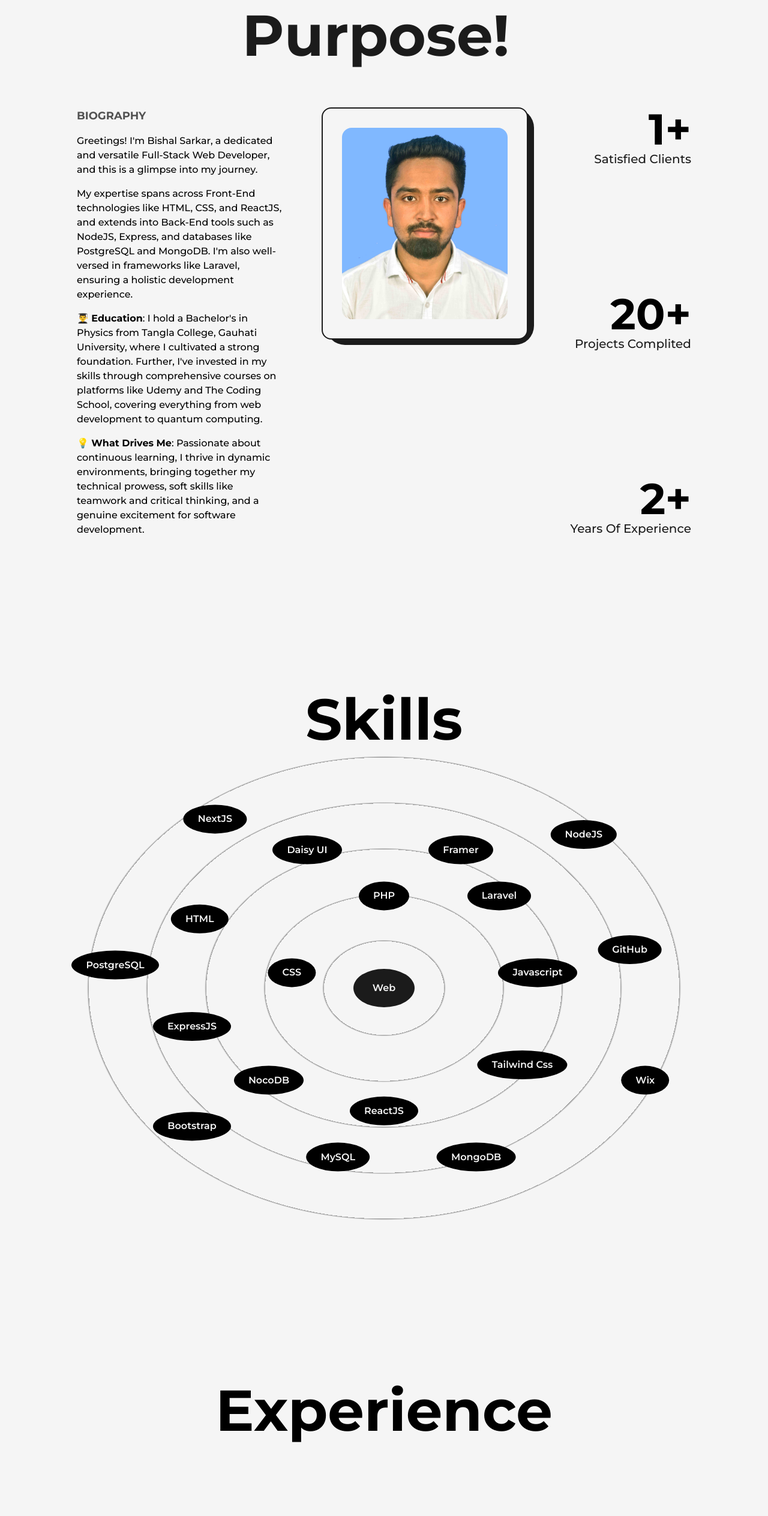
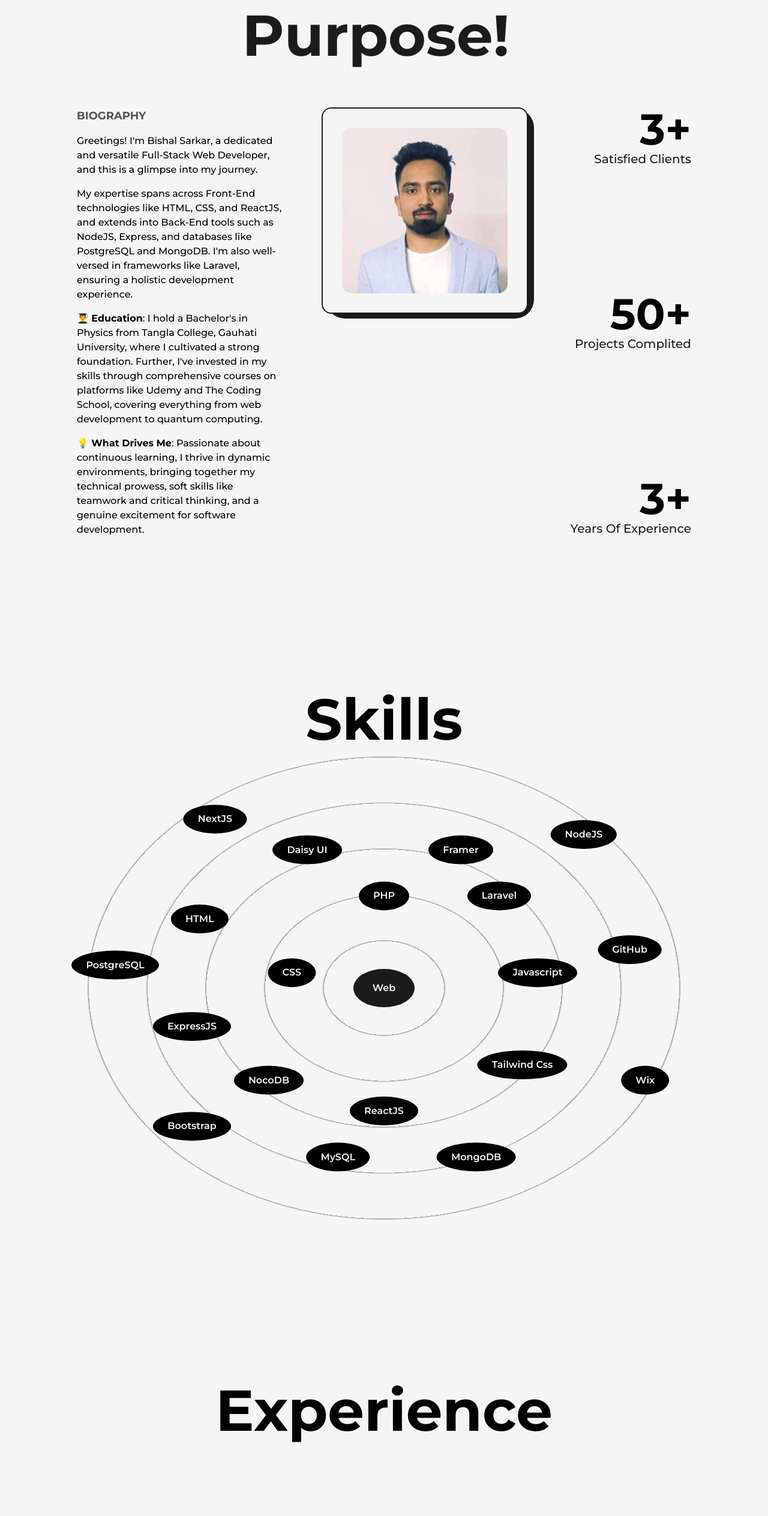
Before and after one commit to Vishal-sarkar/My-Portfolio, a Next.js app: page /about in a window 1280 px wide. Shown: the part 253-2780 px from the top of the page at 60% size. Built offline with nearby package versions, Linux system fonts and the light colour scheme.

Commit message:
update 2025 nov

```diff
--- a/src/components/Experience.js
+++ b/src/components/Experience.js
@@ -55,6 +55,14 @@ const Experience = () => {
         />
         <ul className="w-full flex flex-col items-start justify-between ml-4 xs:ml-2">
           <Details
+            position="Full Stack Developer"
+            company="Handysolver"
+            time="May 2024 - Present"
+            address="C 705, Pioneer Urban Square, Golf Course Ext Rd, Sector 62, Gurugram, Ghata, Haryana 122098"
+            companyLink="https://handysolver.com"
+            work="Full-stack developer with hands-on experience building responsive dashboards, automation tools, and API-driven systems using React.js, PHP, MySQL, and Firebase. Improved workflow efficiency by 40% through scalable automation solutions. Skilled in creating reusable components, optimizing performance, and collaborating across teams to deliver reliable, user-centric business applications."
+          />
+          <Details
             position="Web Developer"
             company="Criss Cross Lab"
             time="Dec 2022 - Present"
@@ -68,7 +76,7 @@ const Experience = () => {
             time="Apr 2022 - Dec 2022"
             address="Bengaluru, Karnataka, India"
             companyLink="https://www.linkedin.com/in/anirban-banerjee-710a7921b/"
-            work=""
+            work="Worked as a Web Developer, creating and deploying responsive company and client websites using ReactJS, Bootstrap, and Wix. Focused on mobile-first design, clean UI, and optimized performance."
           />
         </ul>
       </div>
--- a/src/pages/about.js
+++ b/src/pages/about.js
@@ -97,7 +97,7 @@ const about = () => {
               <div className="col-span-2 flex flex-col items-end justify-between xl:col-span-8 xl:flex-row xl:items-center md:order-3">
                 <div className="flex flex-col items-end justify-center xl:items-center">
                   <span className="inline-block text-7xl font-bold md:text-6xl sm:text-5xl xs:text-4xl">
-                    <AnimatedNumbers value={1} />+
+                    <AnimatedNumbers value={3} />+
                   </span>
                   <h2 className="text-xl font-medium capitalize text-dark dark:text-light/75 xl:text-center md:text-lg sm:text-base xs:text-sm">
                     Satisfied clients
@@ -106,7 +106,7 @@ const about = () => {
 
                 <div className="flex flex-col items-end justify-center xl:items-center">
                   <span className="inline-block text-7xl font-bold md:text-6xl sm:text-5xl xs:text-4xl">
-                    <AnimatedNumbers value={20} />+
+                    <AnimatedNumbers value={50} />+
                   </span>
                   <h2 className="text-xl font-medium capitalize text-dark dark:text-light/75 xl:text-center md:text-lg sm:text-base xs:text-sm">
                     Projects Complited
@@ -115,7 +115,7 @@ const about = () => {
 
                 <div className="flex flex-col items-end justify-center xl:items-center">
                   <span className="inline-block text-7xl font-bold md:text-6xl sm:text-5xl xs:text-4xl">
-                    <AnimatedNumbers value={2} />+
+                    <AnimatedNumbers value={3} />+
                   </span>
                   <h2 className="text-xl font-medium capitalize text-dark dark:text-light/75 xl:text-center md:text-lg sm:text-base xs:text-sm">
                     Years of experience
```
Also changed, not shown: public/images/profile/developer-pic-2.JPG, public/images/profile/developer-pic-2cs.JPG (added).
